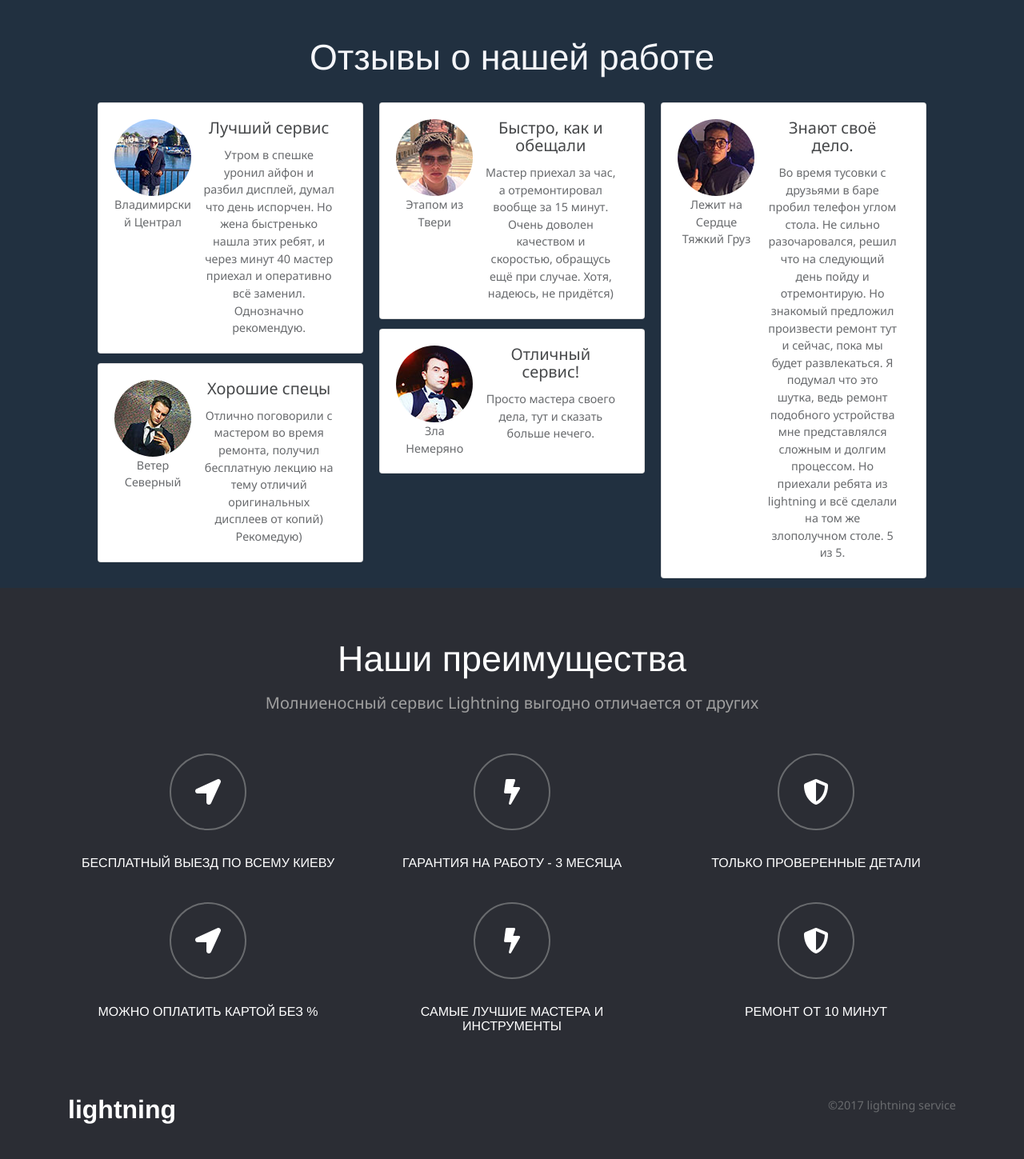
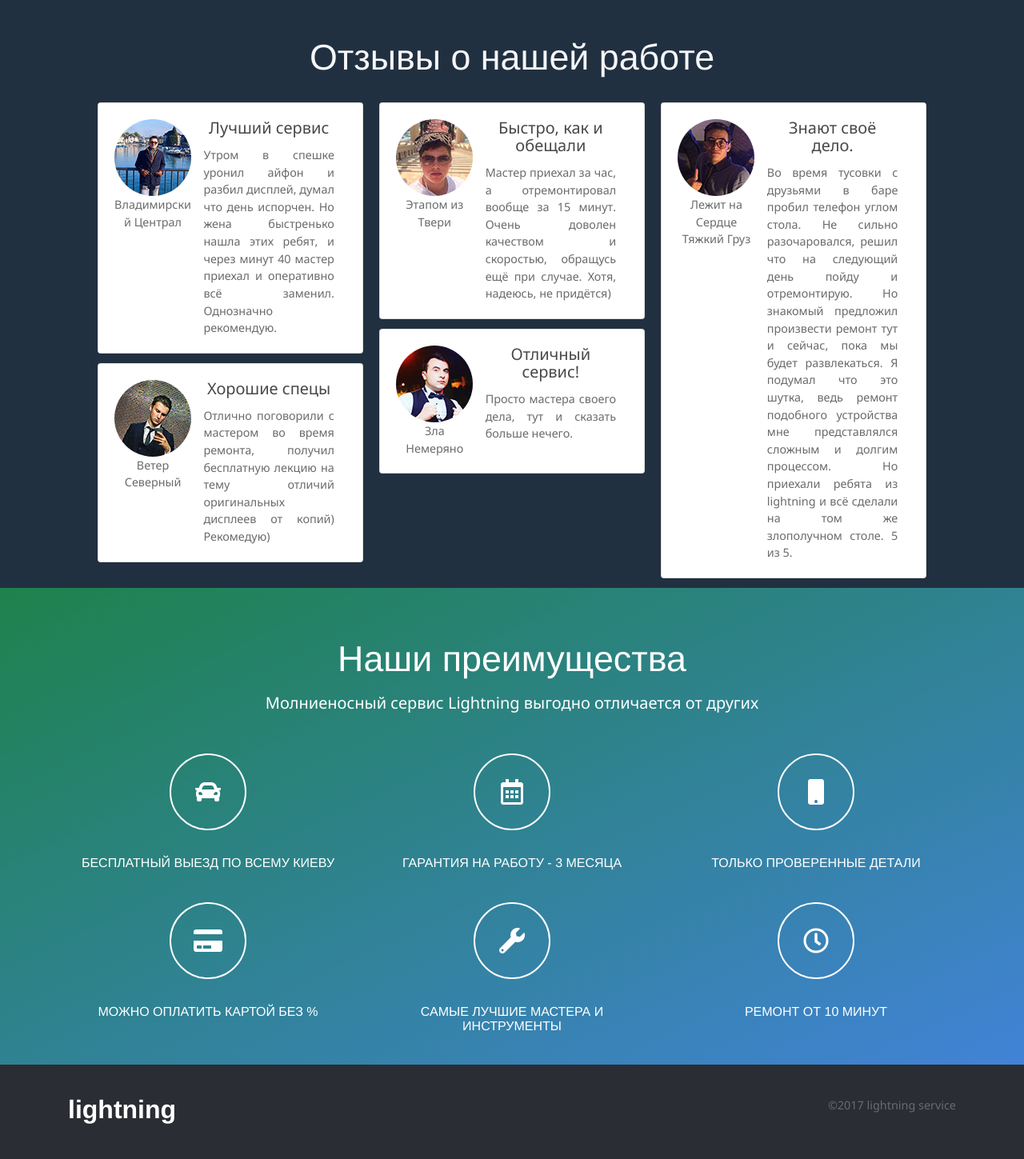
Before and after one commit to Anntie/LightningDesign, a PHP site: page / in a window 1280 px wide. Shown: the part 3653-5102 px from the top of the page at 80% size. Run offline with PHP 8.4, Linux system fonts and the light colour scheme; some libraries are stand-ins or nearby versions.

Commit message:
Improvements

```diff
--- a/css/style.css
+++ b/css/style.css
@@ -286,13 +286,13 @@ li.nav-item .btn-white {
       border: 0.15rem solid #dfe1e5; }
 
 .features-4 {
-  background: #2b2d34;
+  background: linear-gradient(to bottom right, #1E824C, #4183D7);
   padding: 2rem 0; }
   .features-4 h2 {
     margin-top: 2rem;
     color: #fff; }
   .features-4 p.lead {
-    color: #a0a0a0; }
+    color: #fff; }
   .features-4 .col-feature {
     padding-top: 2rem; }
     .features-4 .col-feature h4 {
@@ -305,7 +305,7 @@ li.nav-item .btn-white {
       width: 6rem;
       height: 6rem;
       background: none;
-      border: 0.15rem solid #696b6e;
+      border: 0.15rem solid #fff;
       color: #fff; }
 
 .content-1, .content-2, .content-4 {
--- a/index.html
+++ b/index.html
@@ -280,7 +280,7 @@
 				              </div>
 				              <div class="col-8">
 				                <h5 class="card-title">Лучший сервис</h5>
-				                <p class="card-text">Утром в спешке уронил айфон и разбил дисплей, думал что день испорчен. Но жена быстренько нашла этих ребят, и через минут 40 мастер приехал и оперативно всё заменил. Однозначно рекомендую.</p>
+				                <p class="card-text text-justify">Утром в спешке уронил айфон и разбил дисплей, думал что день испорчен. Но жена быстренько нашла этих ребят, и через минут 40 мастер приехал и оперативно всё заменил. Однозначно рекомендую.</p>
 				              </div>
 				            </div>
 				          </div>
@@ -297,7 +297,7 @@
 				              </div>
 				              <div class="col-8">
 				                <h5 class="card-title">Хорошие спецы</h5>
-				                <p class="card-text">Отлично поговорили с мастером во время ремонта, получил бесплатную лекцию на тему отличий оригинальных дисплеев от копий) Рекомедую)</p>
+				                <p class="card-text text-justify">Отлично поговорили с мастером во время ремонта, получил бесплатную лекцию на тему отличий оригинальных дисплеев от копий) Рекомедую)</p>
 				              </div>
 				            </div>
 				          </div>
@@ -313,7 +313,7 @@
 				              </div>
 				              <div class="col-8">
 				                <h5 class="card-title">Быстро, как и обещали</h5>
-				                <p class="card-text">Мастер приехал за час, а отремонтировал вообще за 15 минут. Очень доволен качеством и скоростью, обращусь ещё при случае. Хотя, надеюсь, не придётся)</p>
+				                <p class="card-text text-justify">Мастер приехал за час, а отремонтировал вообще за 15 минут. Очень доволен качеством и скоростью, обращусь ещё при случае. Хотя, надеюсь, не придётся)</p>
 				              </div>
 				            </div>
 				          </div>
@@ -330,7 +330,7 @@
 				              </div>
 				              <div class="col-8">
 				                <h5 class="card-title">Отличный сервис!</h5>
-				                <p class="card-text">Просто мастера своего дела, тут и сказать больше нечего.</p>
+				                <p class="card-text text-justify">Просто мастера своего дела, тут и сказать больше нечего.</p>
 				              </div>
 				            </div>
 				          </div>
@@ -347,7 +347,7 @@
 				              </div>
 				              <div class="col-8">
 				                <h5 class="card-title">Знают своё дело.</h5>
-				                <p class="card-text">Во время тусовки с друзьями в баре пробил телефон углом стола. Не сильно разочаровался, решил что на следующий день пойду и отремонтирую. Но знакомый предложил произвести ремонт тут и сейчас, пока мы будет развлекаться. Я подумал что это шутка, ведь ремонт подобного устройства мне представлялся сложным и долгим процессом. Но приехали ребята из lightning и всё сделали на том же злополучном столе. 5 из 5.</p>
+				                <p class="card-text text-justify">Во время тусовки с друзьями в баре пробил телефон углом стола. Не сильно разочаровался, решил что на следующий день пойду и отремонтирую. Но знакомый предложил произвести ремонт тут и сейчас, пока мы будет развлекаться. Я подумал что это шутка, ведь ремонт подобного устройства мне представлялся сложным и долгим процессом. Но приехали ребята из lightning и всё сделали на том же злополучном столе. 5 из 5.</p>
 				              </div>
 				            </div>
 				          </div>
@@ -370,47 +370,41 @@
 				<div class="row">
 					<div class="col-md-4 col-feature">
 						<div class="rounded-circle justify-center">
-							<em class="fa fa-2x fa-location-arrow"></em>
+							<em class="fas fa-car fa-2x"></em>
 						</div>
 						<h4>Бесплатный выезд по всему Киеву</h4>
-
 					</div>
 					<div class="col-md-4 col-feature">
 						<div class="rounded-circle justify-center">
-							<em class="fa fa-2x fa-bolt"></em>
+							<em class="far fa-calendar-alt fa-2x"></em>
 						</div>
 						<h4>Гарантия на работу - 3 месяца</h4>
-
 					</div>
 					<div class="col-md-4 col-feature">
 						<div class="rounded-circle justify-center">
-							<em class="fa fa-2x fa-shield-alt"></em>
+							<em class="fas fa-mobile fa-2x"></em>
 						</div>
 						<h4>Только проверенные детали</h4>
-
 					</div>
 				</div>
 				<div class="row">
 					<div class="col-md-4 col-feature">
 						<div class="rounded-circle justify-center">
-							<em class="fa fa-2x fa-location-arrow"></em>
+							<em class="fas fa-credit-card fa-2x"></em>
 						</div>
 						<h4>Можно оплатить картой без %</h4>
-
 					</div>
 					<div class="col-md-4 col-feature">
 						<div class="rounded-circle justify-center">
-							<em class="fa fa-2x fa-bolt"></em>
+							<em class="fas fa-wrench fa-2x"></em>
 						</div>
 						<h4>Самые лучшие мастера и инструменты</h4>
-
 					</div>
 					<div class="col-md-4 col-feature">
 						<div class="rounded-circle justify-center">
-							<em class="fa fa-2x fa-shield-alt"></em>
+							<em class="far fa-clock fa-2x"></em>
 						</div>
 						<h4>Ремонт от 10 минут</h4>
-
 					</div>
 				</div>
 			</div>
```
